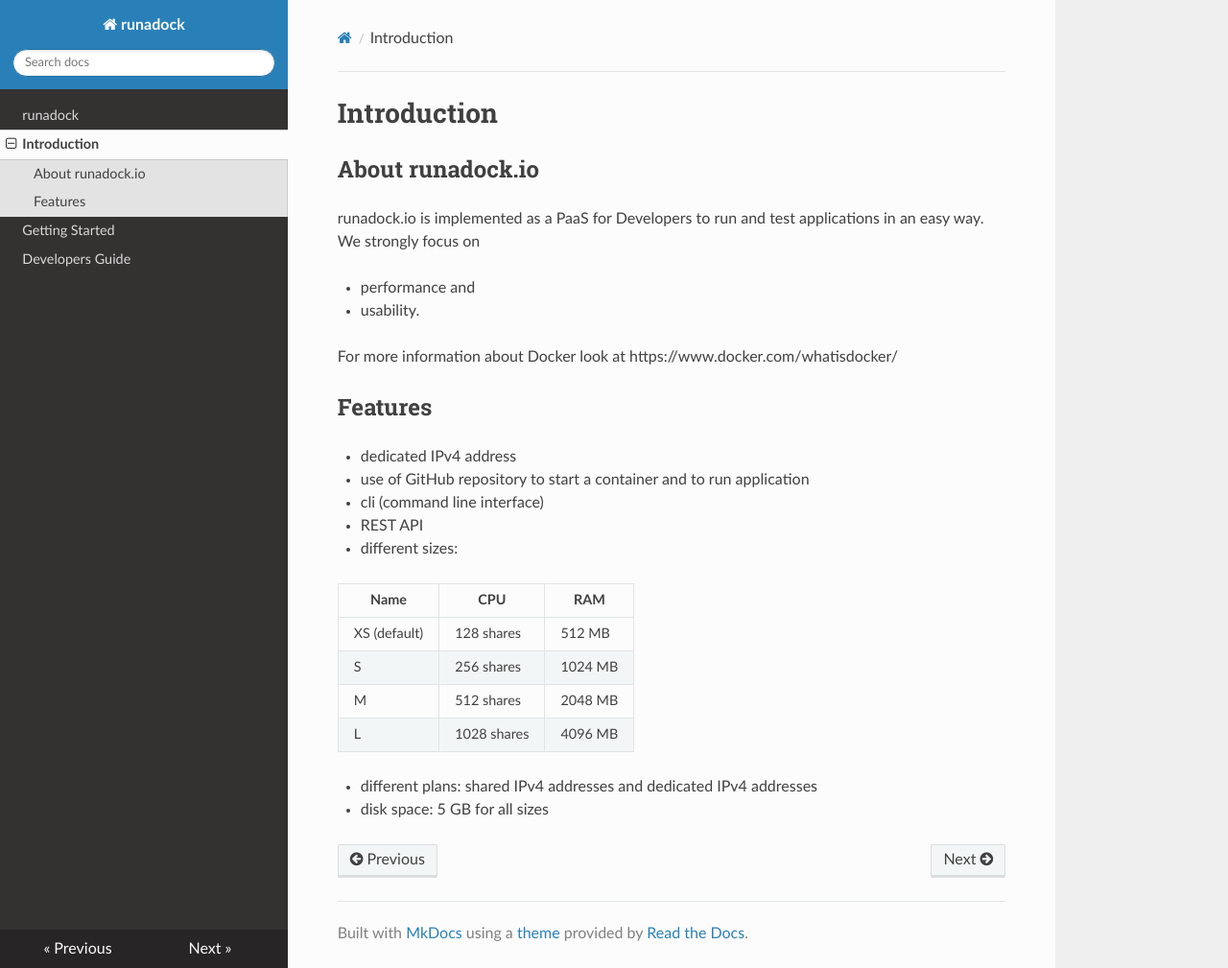
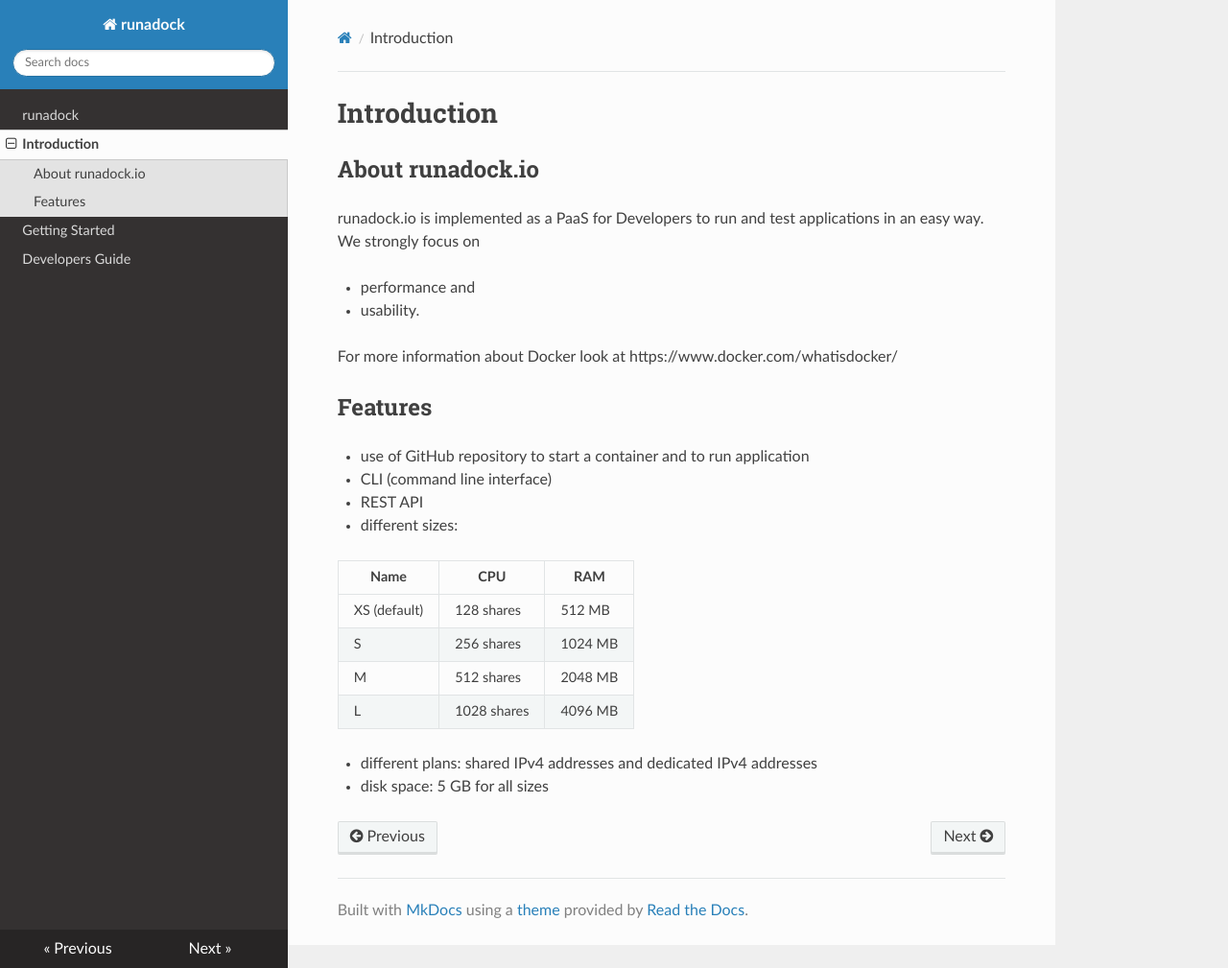
Before and after one commit to runadock/docs, an MkDocs documentation site: the page built from docs/Introduction.md, in a window 1280 px wide and 1009 px high. Shown: the whole window at 96% size. Built offline with MkDocs 1.6.1, drawn with Linux system fonts in a browser that asks for light colours; nearby versions of some CDN libraries; old or Windows-style settings are respelled for this version of MkDocs.

Commit message:
Update Introduction.md

```diff
--- a/docs/Introduction.md
+++ b/docs/Introduction.md
@@ -14,9 +14,8 @@ For more information about Docker look at https://www.docker.com/whatisdocker/
 Features
 --------
 
-* dedicated IPv4 address
 * use of GitHub repository to start a container and to run application
-* cli (command line interface)
+* CLI (command line interface)
 * REST API
 * different sizes:
 
```
